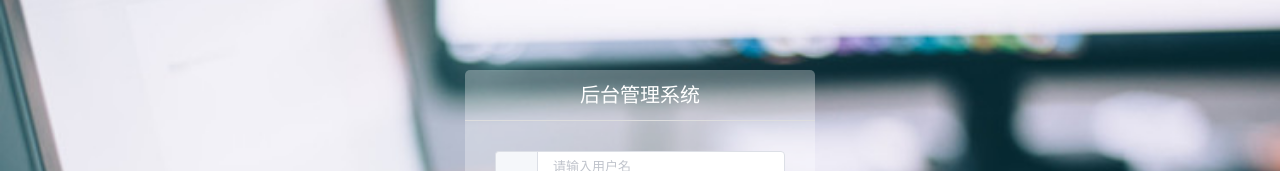
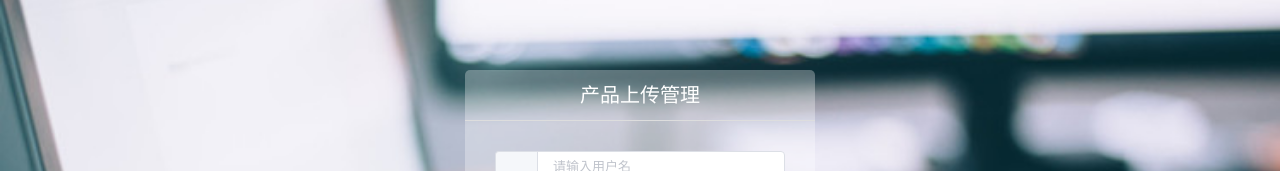
Before and after one commit to yumoer/upload_products, a Vue app: page /#/login in a window 1280 px wide. Shown: the part 140-311 px from the top of the page. Built offline with nearby package versions, Linux system fonts and the light colour scheme; a small style sheet from the web is missing; what vue-quill-editor would draw is missing.

Commit message:
产品上传更新

```diff
--- a/src/components/common/Header.vue
+++ b/src/components/common/Header.vue
@@ -5,7 +5,7 @@
             <i v-if="!collapse" class="el-icon-s-fold"></i>
             <i v-else class="el-icon-s-unfold"></i>
         </div>
-        <div class="logo">产品上传</div>
+        <div class="logo">产品上传管理</div>
         <div class="header-right">
             <div class="header-user-con">
                 <!-- 全屏显示 -->
--- a/src/components/page/Login.vue
+++ b/src/components/page/Login.vue
@@ -1,7 +1,7 @@
 <template>
     <div class="login-wrap">
         <div class="ms-login">
-            <div class="ms-title">后台管理系统</div>
+            <div class="ms-title">产品上传管理</div>
             <el-form :model="param" :rules="rules" ref="login" label-width="0px" class="ms-content">
                 <el-form-item prop="username">
                     <el-input v-model="param.username" placeholder="请输入用户名">
@@ -50,7 +50,7 @@ export default {
           return false;
         }else{
           Login(this.param).then(res=>{
-            console.log(res)
+            console.log(res.data)
             if(res.status === 200 || res.status === 201){
               this.$message.success('用户 '+res.data.username+' 登录成功');
               localStorage.setItem('ms_userInfo', JSON.stringify(res));
```
